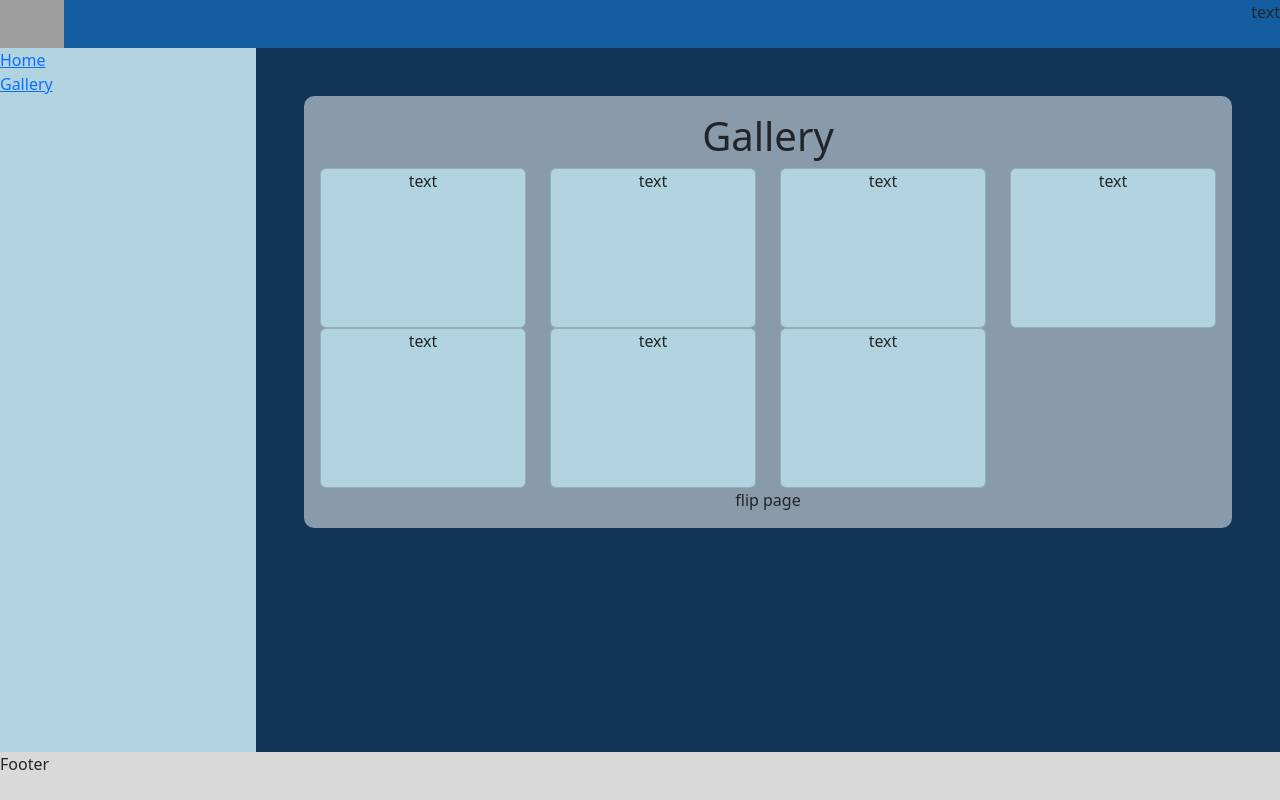
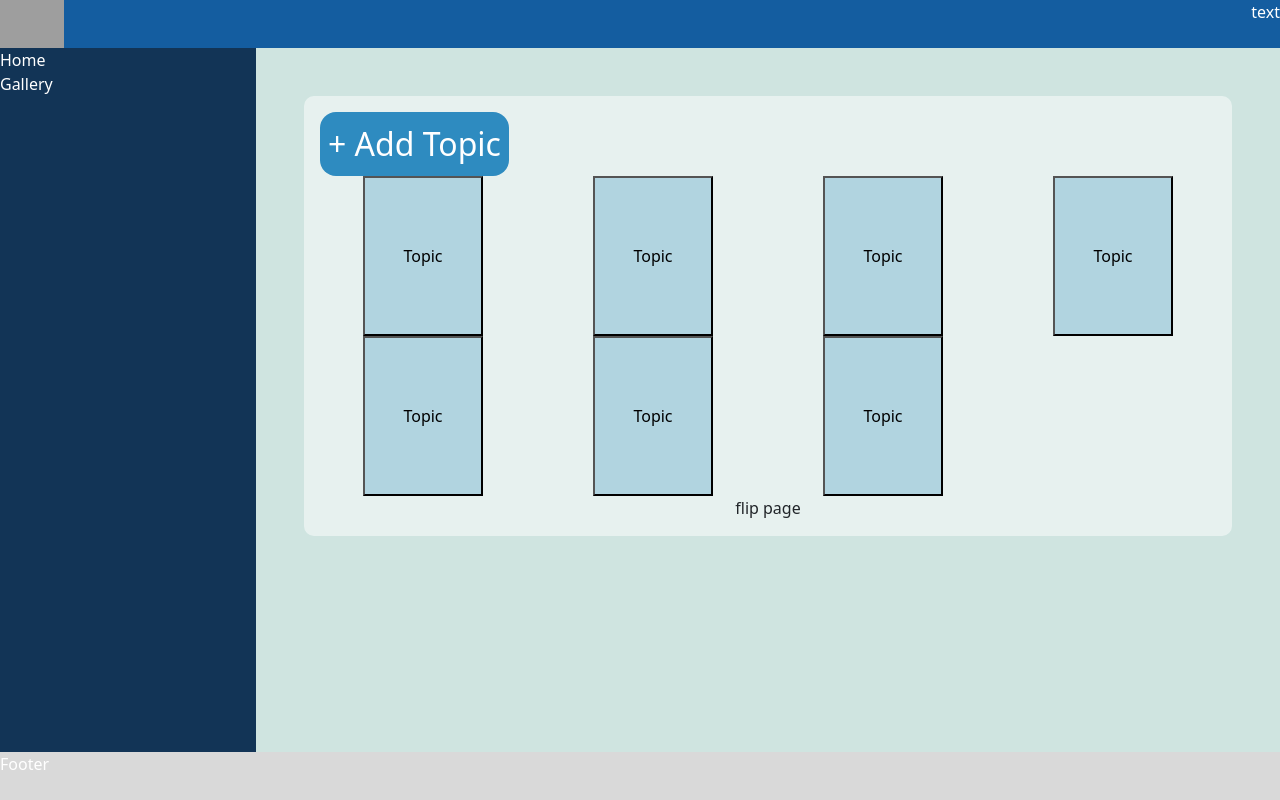
Before and after one commit to UniMemoi/UniMemoi, a React (Create React App) app: page /gallery in a window 1280 px wide. Built offline with nearby package versions, Linux system fonts and the light colour scheme; grey boxes are pictures that could not be loaded.

Commit message:
some gallery changes

```diff
--- a/src/components/Card.js
+++ b/src/components/Card.js
@@ -5,11 +5,21 @@ const Card = (props) => {
   const [isFront, setIsFront] = useState(true);
 
   if (isFront) return (
-    <div className={"card card-front"}>text</div>
+    <button
+      className={"mcard mcard-front"}
+      onClick={() => setIsFront(false)}
+    >
+        Topic
+    </button>
   )
 
   else return (
-    <div className={"card card-back"}>insert text here</div>
+    <button
+      className={"mcard mcard-back"}
+      onClick={() => setIsFront(true)}
+    >
+        Lorem ipsum dolor sit amet, consectetur adipiscing elit, sed do eiusmod tempor incididunt ut labore et dolore magna aliqua.
+    </button>
   )
 }
 
--- a/src/pages/Gallery.js
+++ b/src/pages/Gallery.js
@@ -1,4 +1,5 @@
 import { Card } from "../components";
+import "../styles/Gallery.scss"
 import { Col, Row } from 'reactstrap';
 
 
@@ -13,8 +14,10 @@ const tempCardList = [
 
 const Gallery = () => {
   return (
-    <section>
-      <h1>Gallery</h1>
+    <section className="gallery">
+      <div className="topics">
+        <button className={"text-button"}>+ Add Topic</button>
+      </div>
       <div className={"card-grid"}>
         <Row md="4">
           {tempCardList.map((c, i) =>
--- a/src/styles/Card.scss
+++ b/src/styles/Card.scss
@@ -1,12 +1,13 @@
-.card {
-  min-width: 7.5rem;
-  min-height: 10rem;
+.mcard {
+  width: 7.5rem;
+  height: 10rem;
 }
 
-.card-front {
-  background-color: var(--nav-color) !important;
+.mcard-front {
+  background-color: var(--card-color) !important;
 }
 
-.card-back {
+.mcard-back {
   background-color: #ffffff !important;
+  overflow: scroll;
 }
--- /dev/null
+++ b/src/styles/Gallery.scss
@@ -0,0 +1,11 @@
+.gallery {
+
+  .topics {
+    display: flex;
+    flex-direction: row;
+    justify-content: space-between;
+    flex-wrap: nowrap;
+
+  }
+
+}
--- a/src/styles/Global.scss
+++ b/src/styles/Global.scss
@@ -1,9 +1,11 @@
 :root {
   --header-color: #145DA0;
-  --nav-color: #B1D4E0;
-  --main-color: #123456;
+  --nav-color: #123456;
+  --main-color: #CFE4E0;
   --footer-color: #D9D9D9;
-  --section-color: rgba(255, 255, 255, 0.5)
+  --section-color: rgba(255, 255, 255, 0.5);
+  --card-color: #B1D4E0;
+  --function-color: #2E8BC0;
 }
 
 .App {
@@ -12,6 +14,7 @@
 }
 
 header, footer {
+  color: white;
   width: 100%;
   height: 3rem;
   display: flex;
@@ -33,6 +36,15 @@ footer {
   background-color: var(--footer-color);
 }
 
+.text-button {
+  background-color: var(--function-color);
+  color: #FFFFFF;
+  border-radius: 1rem;
+  border: 0;
+  font-size: 2rem;
+  padding: 0.5rem;
+}
+
 main {
   height: calc(100vh - 6rem);
   display: flex;
@@ -43,6 +55,12 @@ main {
     background-color: var(--nav-color);
     display: flex;
     flex-direction: column;
+
+    a {
+      font-size: 1rem;
+      color: white;
+      text-decoration: none;
+    }
   }
 
   .content {
```
